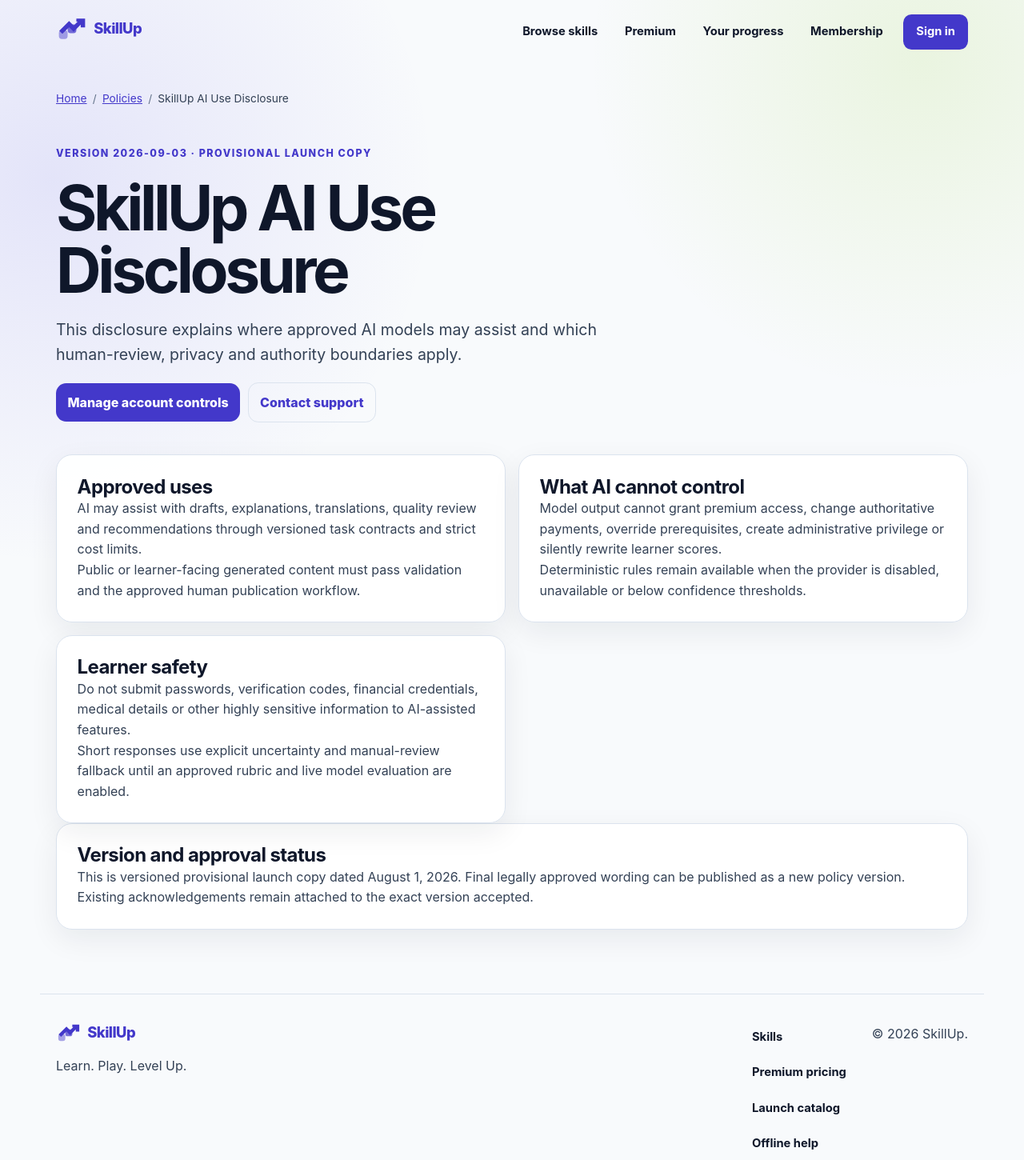
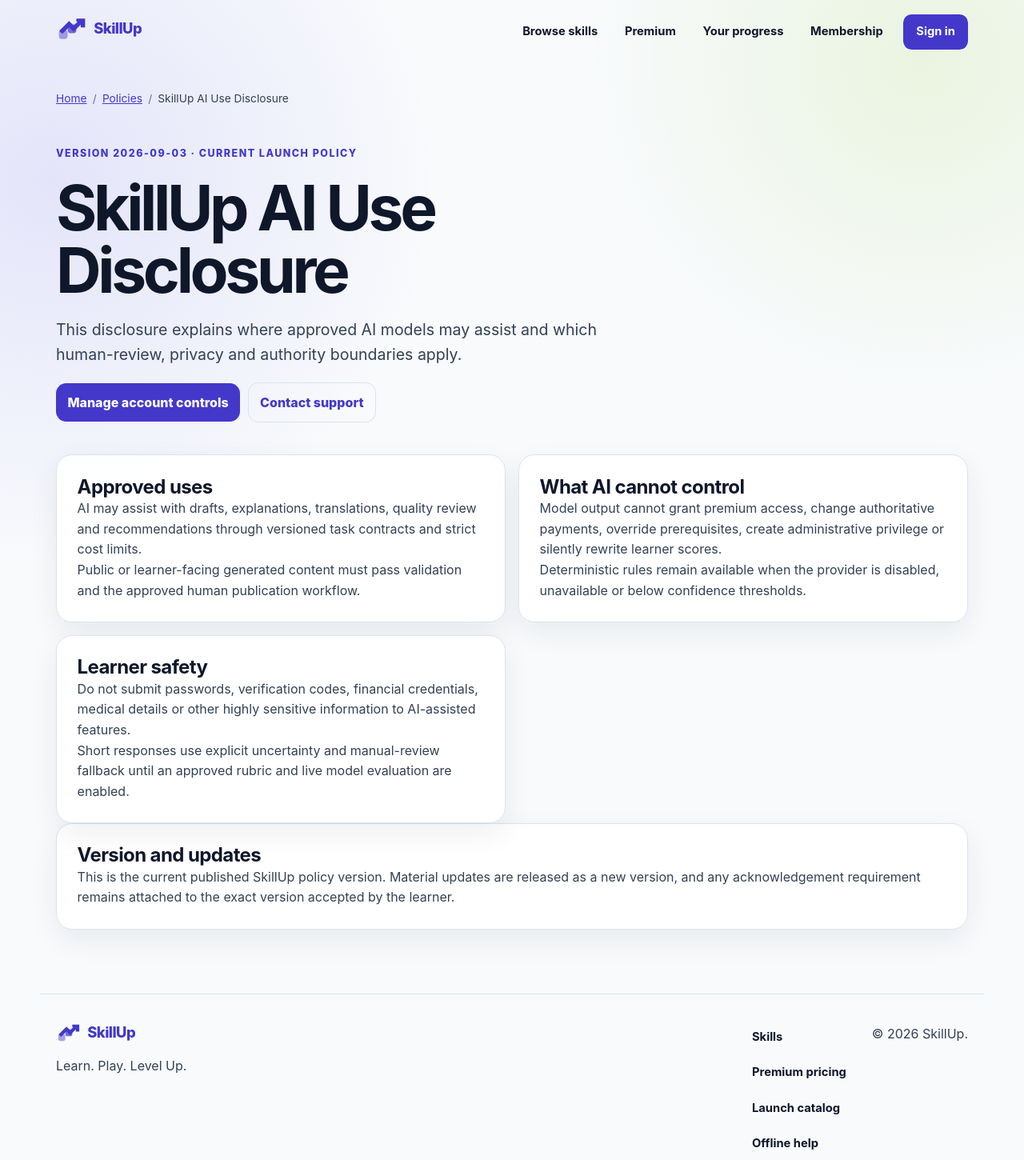
Before and after one commit to SkillStep/skillup-platform, a Next.js app in the folder apps/web/: page /en/legal/ai-disclosure in a window 1280 px wide. Shown: the top 1450 px of the page at 80% size. Built offline with nearby package versions, Linux system fonts and the light colour scheme; no server answers.

Commit message:
chore(launch): publish final policy status

```diff
--- a/apps/web/app/[locale]/legal/[policy]/page.tsx
+++ b/apps/web/app/[locale]/legal/[policy]/page.tsx
@@ -62,7 +62,7 @@
           ]}
         />
         <section className={styles["detailHero"]} aria-labelledby="policy-title">
-          <p className={styles["eyebrow"]}>Version {policy.version} · provisional launch copy</p>
+          <p className={styles["eyebrow"]}>Version {policy.version} · current launch policy</p>
           <h1 id="policy-title">{policy.title}</h1>
           <p className={styles["detailSummary"]}>{policy.summary}</p>
           <div className={styles["cardLinks"]}>
@@ -87,11 +87,11 @@
         </div>
 
         <section className={styles["contentCard"]}>
-          <h2>Version and approval status</h2>
+          <h2>Version and updates</h2>
           <p>
-            This is versioned provisional launch copy dated August 1, 2026. Final legally approved
-            wording can be published as a new policy version. Existing acknowledgements remain
-            attached to the exact version accepted.
+            This is the current published SkillUp policy version. Material updates are released as a
+            new version, and any acknowledgement requirement remains attached to the exact version
+            accepted by the learner.
           </p>
         </section>
 
@@ -102,7 +102,7 @@
             name: policy.title,
             description: policy.summary,
             url: policyUrl,
-            dateModified: "2026-08-01",
+            dateModified: policy.version,
             inLanguage: "en-PK",
             isPartOf: { "@type": "WebSite", name: "SkillUp", url: homeUrl },
           }}
```
